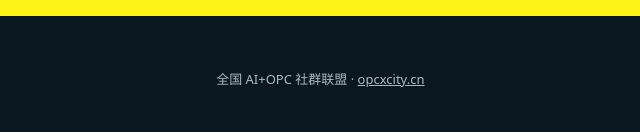
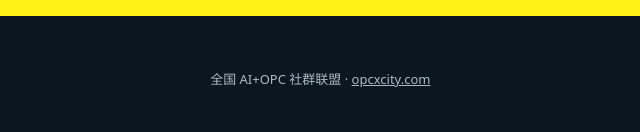
Before and after one commit to hugo0129/opcxcity-offical, a plain HTML site: page index.html in a window 1280 px wide. Shown: the part 8309-8441 px from the top of the page, 293-933 px from the left. Drawn offline with Linux system fonts and the light colour scheme.

Commit message:
线上域名改为 opcxcity.com
Co-Authored-By: Claude Opus 5.5 <noreply@anthropic.com>

```diff
--- a/index.html
+++ b/index.html
@@ -6,13 +6,13 @@
 <title>OPCxCity 爱创社</title>
 <meta name="description" content="OPCxCity 全国 AI+OPC 社群联盟：公益链接，科技向善，让每一位 OPC 都能被看见、被关注、被尊重、被赋能。">
 <link rel="icon" href="mark.png">
-<link rel="canonical" href="http://opcxcity.cn/">
+<link rel="canonical" href="https://opcxcity.com/">
 <meta property="og:type" content="website">
 <meta property="og:site_name" content="OPCxCity 爱创社">
 <meta property="og:title" content="OPCxCity 爱创社 · 全国 AI+OPC 社群联盟">
 <meta property="og:description" content="让每一位 OPC 都能被看见、被关注、被尊重、被赋能。">
-<meta property="og:url" content="http://opcxcity.cn/">
-<meta property="og:image" content="http://opcxcity.cn/img/stage.jpg">
+<meta property="og:url" content="https://opcxcity.com/">
+<meta property="og:image" content="https://opcxcity.com/img/stage.jpg">
 <style>
 :root{
   --paper:#ffffff; --ink:#0c1820; --soft:#56646c; --tone:#f1f5f7;
@@ -543,7 +543,7 @@ footer .logo b{color:var(--yellow)}
 <footer>
   <div class="wrap">
     <span class="logo"><img src="mark.png" alt="" width="270" height="270"><span>OPC<b>x</b>City 爱创社</span></span>
-    <span>全国 AI+OPC 社群联盟 · <a href="http://opcxcity.cn/">opcxcity.cn</a></span>
+    <span>全国 AI+OPC 社群联盟 · <a href="https://opcxcity.com/">opcxcity.com</a></span>
     <span>现场照片：厦门、杭州、温州、澄迈会场</span>
   </div>
 </footer>
```
Also changed, not shown: src.html (+4 -4 lines), 2 other files.
